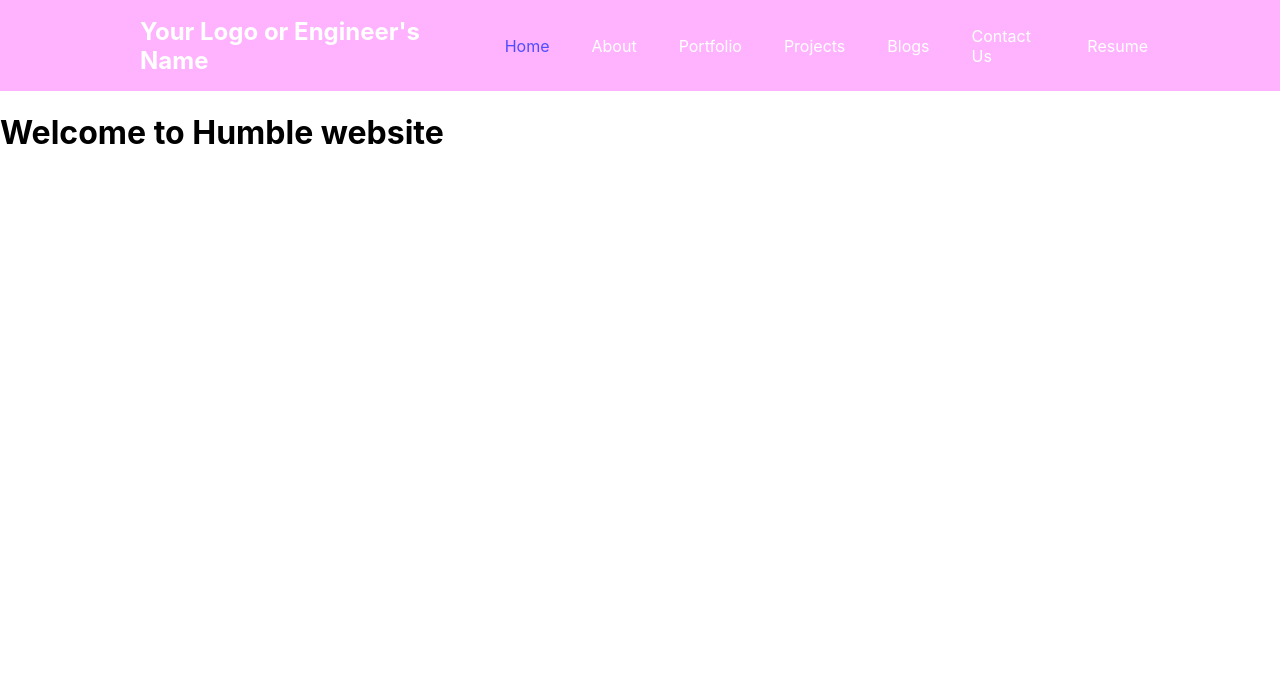
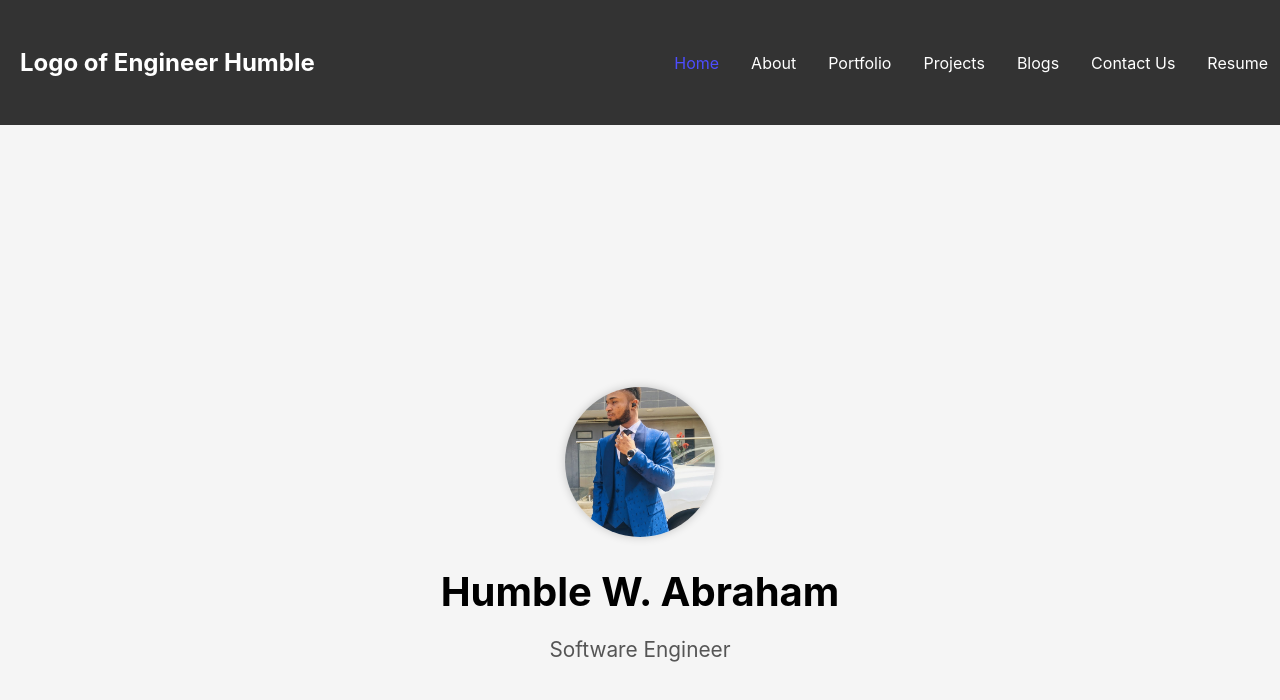
Before and after one commit to HumbleSmarts/my-app, a React (Create React App) app: page / in a window 1280 px wide. Shown: the top 700 px of the page. Built offline with nearby package versions, Linux system fonts and the light colour scheme.

Commit message:
modified:   src/components/NavBar/NavbarElements.js 	modified:   src/components/NavBar/index.js 	modified:   src/components/Pages/Contact.js 	modified:   src/components/Pages/index.js 	modified:   src/components/styles/css/Header.css 	modified:   src/components/styles/css/HeroSection.css

```diff
--- a/src/components/NavBar/NavbarElements.js
+++ b/src/components/NavBar/NavbarElements.js
@@ -3,17 +3,24 @@ import { NavLink as Link } from "react-router-dom";
 import styled from "styled-components";
 
 export const Nav = styled.nav`
-background: #ffb3ff;
+align-items: center;
+color: white;
+background: #333;
 height: 85px;
 display: flex;
 justify-content: space-between;
-padding: 0.2rem calc((100vw - 1000px) / 2);
+padding: 20px;
 z-index: 12;
+position: sticky;
+top: 0;
+z-index: 100; /* Adjust this value as needed */
 `;
 
 export const NavLink = styled(Link)`
 color: #808080;
 display: flex;
+list-style: none;
+margin: 0;
 align-items: center;
 text-decoration: none;
 padding: 0 1rem;
@@ -33,7 +40,7 @@ color: #808080;
 	top: 0;
 	right: 0;
 	transform: translate(-100%, 75%);
-	font-size: 1.8rem;
+	font-size: 10px;
 	cursor: pointer;
 }
 `;
--- a/src/components/NavBar/index.js
+++ b/src/components/NavBar/index.js
@@ -9,7 +9,7 @@ const Navbar = () => {
 	return (
 
 			<Nav className="header">
-				 <div className="logo">Your Logo or Engineer's Name</div>
+				 <div className="logo"> Logo of Engineer Humble</div>
 				<NavMenu className="nav-list">
 					<NavLink to="/" activeStyle>
 						Home
--- a/src/components/Pages/Contact.js
+++ b/src/components/Pages/Contact.js
@@ -3,7 +3,7 @@ import React from 'react';
 const Contact = () => {
 	return (
 		<div>
-			<h1>Mail us on feedback@geeksforgeeks.org</h1>
+			<h1>Mail us on humble@humblesmarts.com.ng</h1>
 		</div>
 	);
 };
--- a/src/components/Pages/index.js
+++ b/src/components/Pages/index.js
@@ -1,12 +1,28 @@
 import React from 'react';
+import './../styles/css/HeroSection.css'; // Import your CSS for styling
+import profilepicture from './../styles/image/profile-picture.JPG'; // Tell webpack this JS file uses this image
 
 const Home = () => {
 	return (
-		<div>
-			<h1>Welcome to Humble website</h1>
-		</div>
-	);
-};
+			  <section className="hero-section">
+				<div className="hero-content">
+				<div className="profile-picture-container">
+				{/* Import result is the URL of your image */}
+				  <img
+					src={profilepicture}
+					alt="Software Engineer"
+					className="profile-picture"
+				  />
+				</div>
+
+				<div className="engineer-info">
+				  <h1 className="engineer-name">Humble W. Abraham</h1>
+				  <p className="tagline"> Software Engineer</p>
+				</div>
+			  </div>
+			  </section>
+			);
+		  };
 
 export default Home;
 
--- a/src/components/styles/css/Header.css
+++ b/src/components/styles/css/Header.css
@@ -1,26 +1,6 @@
-.header {
-    display: flex;
-    justify-content: space-between;
-    align-items: center;
-    padding: 20px;
-    background-color: #333;
-    color: white;
-  }
-
   .logo {
     font-size: 24px;
     font-weight: bold;
-  }
-
-  .nav-list {
-    list-style: none;
-    display: flex;
-    gap: 10px;
-    margin: 0;
-  }
-
-  .nav-list li {
-    margin: 0;
   }
 
   .nav-list a {
@@ -45,6 +25,6 @@
     }
 
     .nav-list li {
-      margin-bottom: 10px;
+      margin-bottom: 5px;
     }
   }
--- a/src/components/styles/css/HeroSection.css
+++ b/src/components/styles/css/HeroSection.css
@@ -5,6 +5,7 @@
     align-items: center;
     justify-content: center;
     height: 100vh;
+
   }
 
   .hero-content {
```
